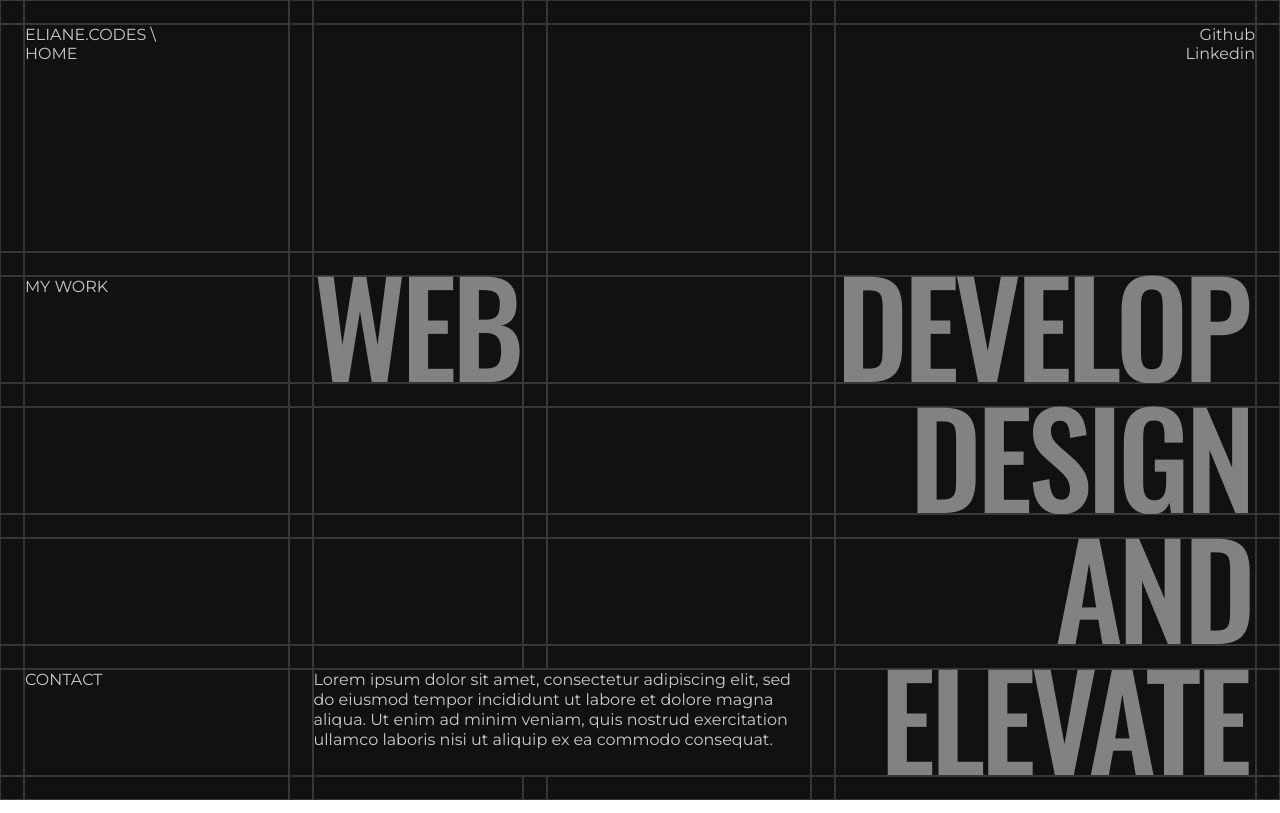
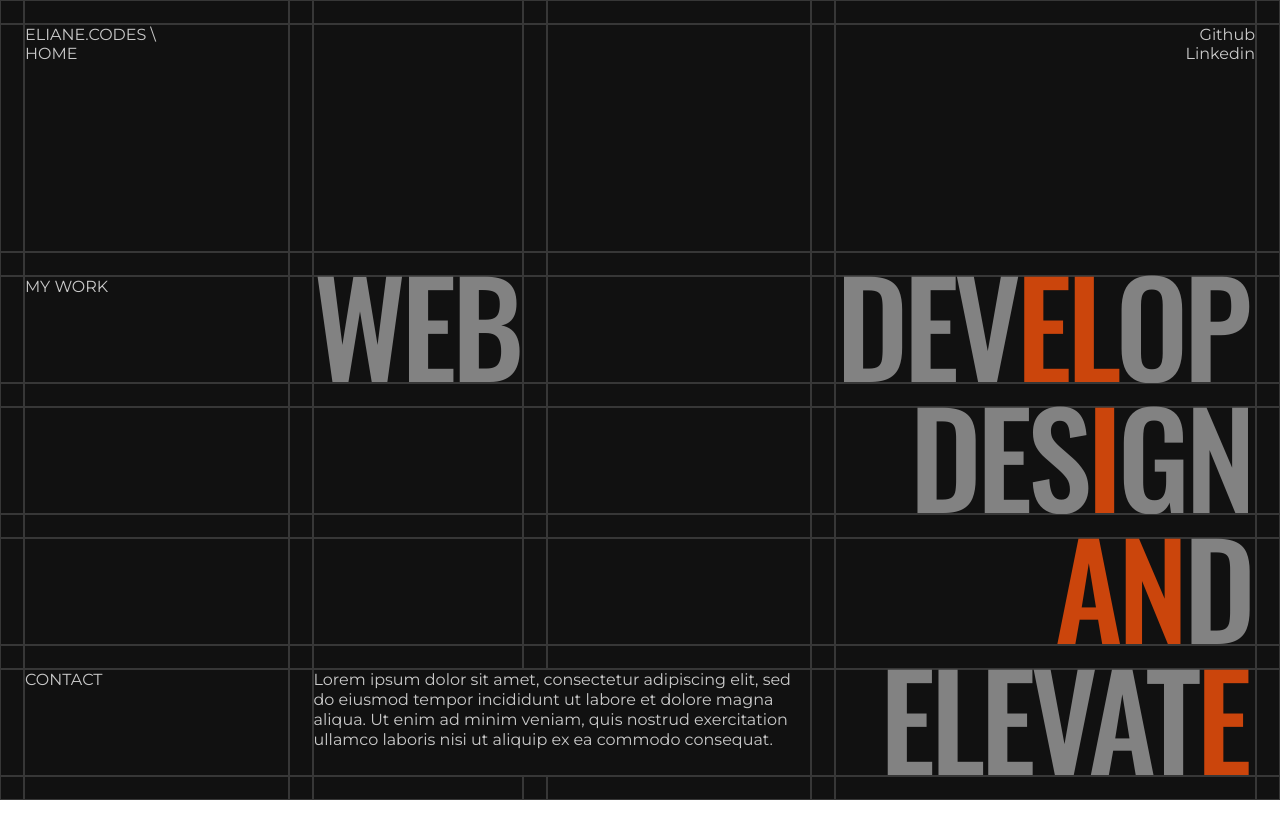
Before and after one commit to ElianeV/eliane.codes, a Next.js app: page / in a window 1280 px wide. Built offline with nearby package versions, Linux system fonts and the light colour scheme.

Commit message:
Orange letters spans

```diff
--- a/src/app/page.js
+++ b/src/app/page.js
@@ -63,7 +63,7 @@ export default function Home() {
         className={`${styles.border} ${styles.tagline} ${oswald.className}`}
         style={{ paddingRight: "8px" }}
       >
-        DEVELOP
+        DEV<span style={{ color: "#CB450C" }}>EL</span>OP
       </div>
       <div className={styles.border}></div>
 
@@ -92,7 +92,7 @@ export default function Home() {
         className={`${styles.border} ${styles.tagline} ${oswald.className}`}
         style={{ textAlign: "right", paddingRight: "4px" }}
       >
-        DESIGN
+        DES<span style={{ color: "#CB450C" }}>I</span>GN
       </div>
       <div className={styles.border}></div>
 
@@ -121,7 +121,7 @@ export default function Home() {
         className={`${styles.border} ${styles.tagline} ${oswald.className}`}
         style={{ textAlign: "right", paddingRight: "4px" }}
       >
-        AND
+        <span style={{ color: "#CB450C" }}>AN</span>D
       </div>
       <div className={styles.border}></div>
 
@@ -157,7 +157,7 @@ export default function Home() {
         className={`${styles.border} ${styles.tagline} ${oswald.className}`}
         style={{ textAlign: "right", paddingRight: "8px" }}
       >
-        ELEVATE
+        ELEVAT<span style={{ color: "#CB450C" }}>E</span>
       </div>
       <div className={styles.border}></div>
 
```
